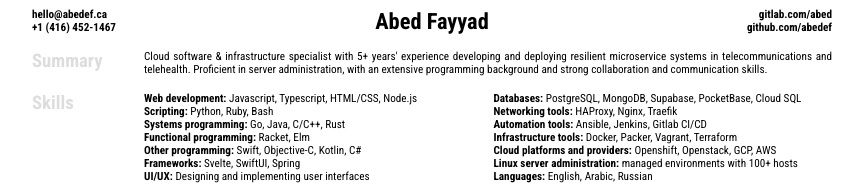
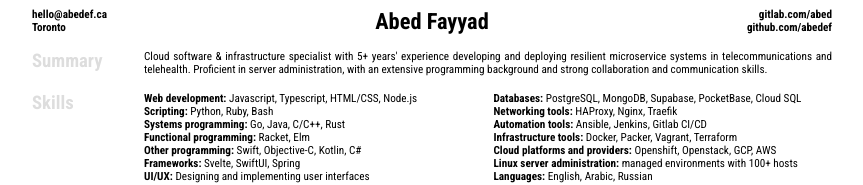
Before and after one commit to abedef/resume, a SvelteKit app: page / in a window 1280 px wide. Shown: the top 185 px of the page, without its empty margins (208-1071 px from the left). Built offline with nearby package versions, Linux system fonts and the light colour scheme.

Commit message:
Update location

```diff
--- a/src/routes/+page.svelte
+++ b/src/routes/+page.svelte
@@ -63,7 +63,7 @@
             <a href="mailto:Abed <hello@abedef.ca>">hello@abedef.ca</a>
         </div>
         <div>
-            <a href="tel:+1 (416) 452-1467">+1 (416) 452-1467</a>
+            <a href="https://www.toronto.ca">Toronto</a>
         </div>
     </div>
 
```
